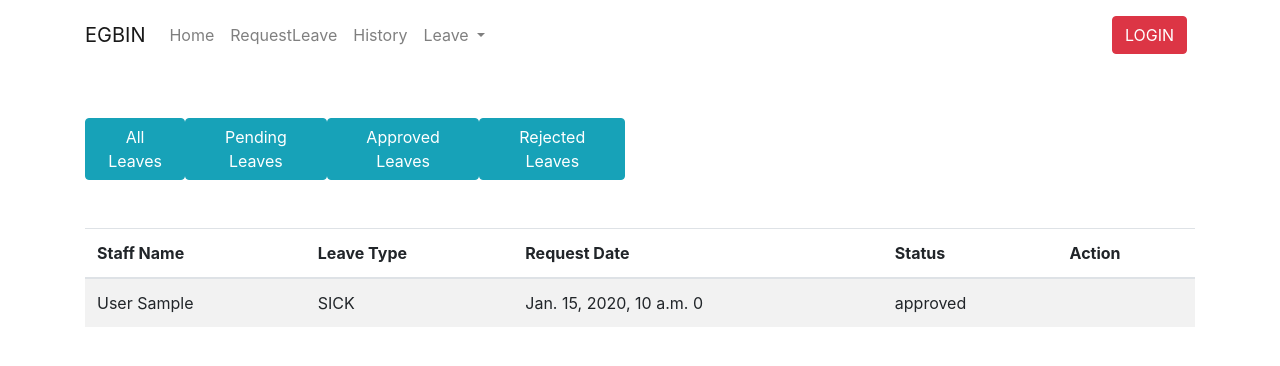
After one commit to ndmichael/egbinLeaveManagementApp, a Django app: page /leave_list/ in a window 1280 px wide. The commit adds this page. Shown: the top 366 px of the page. Run offline with Django 3.2, Linux system fonts and the light colour scheme; tables that the repository leaves empty hold one stand-in row (values such as "Sample post"); some libraries are stand-ins or nearby versions.

Commit message:
added functionalities for line manager

```diff
--- a/leaveapp/models.py
+++ b/leaveapp/models.py
@@ -1,6 +1,10 @@
 from django.db import models
 from django.contrib.auth.models import User
 from django.utils import timezone
+from .manager import LeaveManager
+from django.urls import reverse
+import datetime
+
 
 # Create your models here.
 
@@ -12,9 +16,9 @@ LEAVE_TYPE = (
 )
 
 STATUS = (
-    ('PENDING', 'pending'),
-    ('APPROVED', 'approved'),
-    ('rejected', 'rejected'),
+    ('pending', 'PENDING'),
+    ('approved', 'APPROVED'),
+    ('rejected', 'REJECTED'),
 )
 
 
@@ -26,7 +30,24 @@ class Leave (models.Model):
     resumptiondate = models.DateField(help_text='coming back on ...',null=True,blank=False)
     leavetype = models.CharField(choices=LEAVE_TYPE, max_length=20, default='SICK', null=True, blank=True)
     is_approved = models.BooleanField (default=False)
-    status = models.CharField(choices=STATUS, default="PENDING", max_length=15)
+    status = models.CharField(choices=STATUS, default="pending", max_length=15)
+
+    date_approved = models.DateTimeField (default='', null=True, blank=True)
+    date_created = models.DateTimeField (auto_now_add=True)
+
+    objects = models.Manager()
+    leavemanagers = LeaveManager()
+
+    @property
+    def days_requested(self):
+        diff = self.enddate - self.startdate
+        return f"{diff.days}"
+
+    class Meta:
+        ordering = ('-date_created',)
 
     def __str__(self):
         return f"{self.leavetype} {self.user}"
+
+    def get_absolute_url(self):
+        return reverse('leave_list_by_status', args=[ self.status])
--- a/leaveapp/templates/base.html
+++ b/leaveapp/templates/base.html
@@ -6,6 +6,7 @@
     <meta name="viewport" content="width=device-width, initial-scale=1.0">
     <title>EGBIN LEAVE APP</title>
     <link rel="stylesheet" href="{% static 'leaveapp/css/bootstrap.min.css' %}" />
+    <link rel="stylesheet" href="{% static 'leaveapp/css/icofont/icofont/icofont.min.css' %}" />
 </head>
 <body>
     <!-- <nav class="navbar navbar-expand-lg navbar-light bg-light">
@@ -51,9 +52,25 @@
                     <li class="nav-item">
                         <a class="nav-link" href="{% url 'app-home' %}">Home</a>
                     </li>
+
                     <li class="nav-item">
-                        <a class="nav-link" href="#">About</a>
+                        <a class="nav-link" href="{% url 'requestleave' %}">RequestLeave</a>
                     </li>
+
+                    <li class="nav-item">
+                        <a class="nav-link" href="{% url 'history' %}">History</a>
+                    </li>
+                    <li class="nav-item dropdown">
+                        <a class="nav-link dropdown-toggle" href="#" id="navbarDropdown" role="button" data-toggle="dropdown" aria-haspopup="true" aria-expanded="false">
+                          Leave
+                        </a>
+                        <div class="dropdown-menu" aria-labelledby="navbarDropdown">
+                          <a class="dropdown-item" href="{% url 'all_leave' %}">All Leaves</a>
+                          <a class="dropdown-item" href="{% url 'leave_list_by_category' 'pending' %}">Pending Leaves</a>
+                          <div class="dropdown-divider"></div>
+                          <a class="dropdown-item" href="{% url 'leave_list_by_category' 'rejected' %}">Rejected Leaves</a>
+                        </div>
+                      </li>
                 </ul>
 
                 <ul class="navbar-nav ml-auto">
@@ -107,5 +124,40 @@
     <script src="{% static 'leaveapp/js/jquery-3.4.1.min.js' %}"></script>
     <script src="{% static 'leaveapp/js/bootstrap.min.js' %}"></script>
 
+    <script>
+        $(document).ready(function () {
+            $(".actionbtn").click(function (event) {
+                event.preventDefault()
+                var leave_id = $(this).attr('id');
+                var decision = $(this).attr('value');
+                var stat = $('#' + leave_id).parents('tr').children("td:eq(3)");
+                console.log(stat)
+
+                $.ajax({
+                    url: '{% url "approval" %}',
+                    type: 'POST',
+                    data: {
+                        'leave_id': leave_id,
+                        'decision': decision,
+                        'csrfmiddlewaretoken': "{{ csrf_token }}",
+                        'action': 'post'
+                    },
+                    success: function (response) {
+                        $('#' + leave_id).parents('tr').children("td:eq(3)").html(response['decision']);
+
+                        $('#' + leave_id).parents('tr').append("<td></td>");
+                        $('#' + leave_id).parents('td').remove();
+
+                        console.log(response['staff'])
+                    },
+                    error: function (rs, e) {
+
+                        console.log(rs.response)
+                    }
+                });
+            });
+        });
+    </script>
+
 </body>
 </html>
--- /dev/null
+++ b/leaveapp/templates/leaveapp/approving_list.html
@@ -0,0 +1,61 @@
+{% extends "base.html" %}
+
+
+{% block content %}
+
+<section>
+    <div class="container">
+        <div class=" row py-4">
+            <div class="col-12 col-sm-6 d-flex justify-content-lg-around py-4">
+                <a class="btn btn-info" href="{% url 'all_leave' %}">All Leaves</a>
+                <a class=" btn  btn-info" href="{% url 'leave_list_by_category' 'pending' %}">Pending Leaves</a>
+                <a class=" btn  btn-info" href="{% url 'leave_list_by_category' 'approved' %}">Approved Leaves</a>
+                <a class="btn  btn-info" href="{% url 'leave_list_by_category' 'rejected' %}">Rejected Leaves</a>
+            </div>
+        </div>
+        <div class="row">
+            <div class="col-12">
+
+                <table class="table table-striped">
+                    <thead>
+                        <tr>
+                            <th scope="col">Staff Name</th>
+                            <th scope="col">Leave Type</th>
+                            <th scope="col">Request Date</th>
+                            <th scope="col">Status</th>
+                            <th scope="col">Action</th>
+                        </tr>
+                    </thead>
+                    <tbody>
+                        {% for leave in all_leaves %}
+                        <tr>
+                            <td>{{leave.user.staff.getFullName}}</td>
+                            <td>{{leave.leavetype}}</td>
+                            <td>{{leave.date_created}} {{leave.days_requested}}</td>
+                            <!-- <td></td> -->
+                            <td data-name="status">{{leave.status}}</td>
+                            {% if leave.status == 'pending' %}
+                            <td class=" d-flex flex-row justify-content-around fa-bold" data-name="decision_box">
+                                <span class=" btn btn-success btn-sm actionbtn" id="{{leave.id}}" value="approved">
+                                    <i class=" icofont icofont-tick-boxed"></i>
+                                </span>
+                                <span class=" btn btn-danger btn-sm actionbtn" id="{{leave.id}}" value="rejected">
+                                    <i class=" icofont icofont-close-circled"></i>
+                                </span>
+                            </td>
+                            {% else %}
+                            <td>
+
+                            </td>
+                            {% endif %}
+                        </tr>
+                        {% endfor %}
+
+                    </tbody>
+                </table>
+            </div>
+        </div>
+    </div>
+</section>
+
+{% endblock content %}
--- a/leaveapp/urls.py
+++ b/leaveapp/urls.py
@@ -1,7 +1,11 @@
 from django.urls import path
-from .views import index, RequestLeave
+from leaveapp import views as leave_views
 
 urlpatterns = [
-    path('', index, name="app-home" ),
-    path('request/', RequestLeave, name="requestleave" ),
+    path('', leave_views.index, name="app-home" ),
+    path('request/', leave_views.RequestLeave, name="requestleave" ),
+    path('history/', leave_views.historyList, name="history" ),
+    path('leave_list/', leave_views.approvalList, name="all_leave" ),
+    path('leave_list/<str:status>/', leave_views.approvalList, name="leave_list_by_category" ),
+    path('decision/', leave_views.managerApproval, name='approval'),
 ]
--- a/leaveapp/views.py
+++ b/leaveapp/views.py
@@ -1,7 +1,11 @@
-from django.shortcuts import render, redirect
+from django.shortcuts import render, redirect, get_object_or_404, HttpResponseRedirect, reverse
 from django.contrib.auth.decorators import login_required
 from .forms import LeaveForm
 from django.contrib import messages
+from leaveapp.models import Leave
+from account.models import Staff
+from django.http import JsonResponse, HttpResponse
+import datetime
 
 # Create your views here.
 
@@ -26,5 +30,49 @@ def RequestLeave (request):
     return render(request, 'leaveapp/leaverequest.html', {'form':form})
 
 
-def ApprovalList (request):
-    pass
+def historyList (request):
+    leaves = Leave.objects.all().filter(is_approved=True)
+
+    context = {
+        'leaves': leaves,
+    }
+
+    return render(request, 'leaveapp/history.html', context)
+
+
+def approvalList (request, status=None):
+    if status:
+        all_leaves = Leave.objects.all().filter(status=status)
+    else:
+        all_leaves = Leave.objects.all()
+
+    return render(request, 'leaveapp/approving_list.html', {'all_leaves':all_leaves})
+
+
+def managerApproval (request):
+    SICK = 10
+    ANNUAL = 14
+    COMPASSION = 3
+    EXAM = 5
+    if request.POST.get('action') == 'post':
+        id = request.POST.get('leave_id')
+        decision = request.POST.get('decision')
+        leave_obj = get_object_or_404(Leave, id=id)
+        staff_obj = get_object_or_404(Staff, user=leave_obj.user)
+        print("staff obj", staff_obj)
+        days_num = leave_obj
+        leavetype = leave_obj.leavetype
+
+        # manager decision
+
+        if decision == 'approved' or decision == 'rejected':
+            leave_obj.is_approved = True
+            leave_obj.status = decision
+            leave_obj.date_approved = datetime.date.today()
+            staff_obj.leave_balance_old = staff_obj.leave_balance
+            staff_obj.leave_balance -= int(leave_obj.days_requested)
+            leave_obj.save()
+            staff_obj.save()
+
+        return JsonResponse({'id': id, 'decision': decision, 'staff': staff_obj.leave_balance})
+    return HttpResponse("Error access denied")
```
Also changed, not shown: leaveapp/manager.py (added, +33 -0 lines), leaveapp/templates/leaveapp/history.html (added, +46 -0 lines), leaveapp/migrations/0002_auto_20210403_0229.py (added), leaveapp/migrations/0003_auto_20210403_1452.py (added), leaveapp/templates/leaveapp/accepted_list.html (added), leaveapp/templates/leaveapp/pending_list.html (added).
